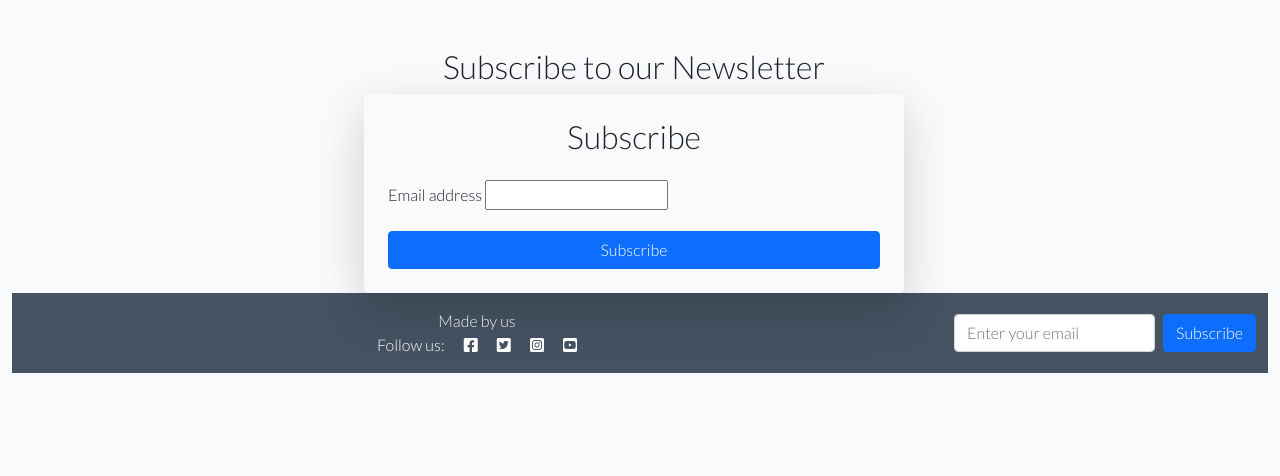
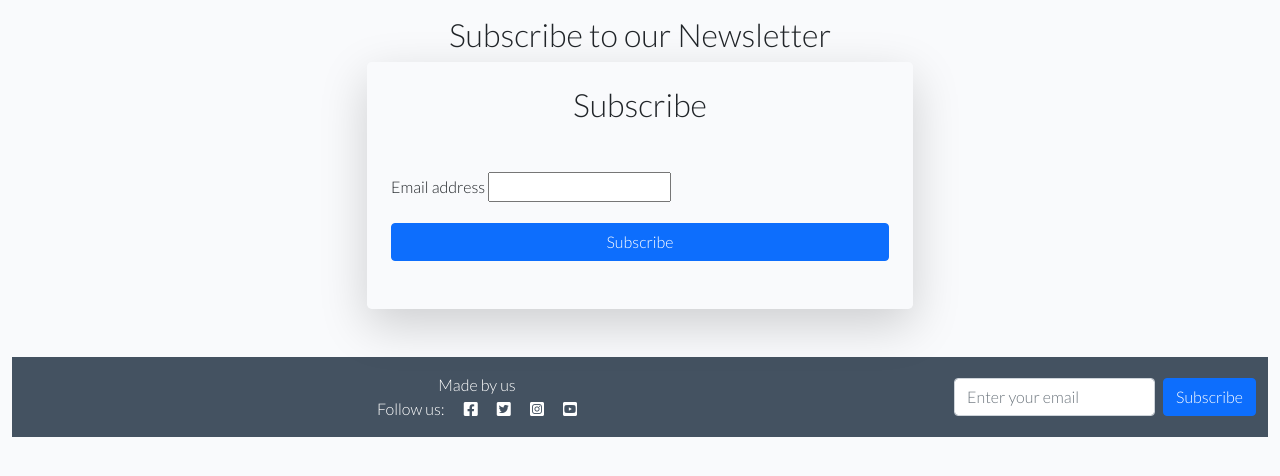
Before and after one commit to Friday79/my_site, a Django app: page /subscribe/ in a window 1280 px wide. Shown: the part 60-536 px from the top of the page. Run offline with Django 3.2, Linux system fonts and the light colour scheme.

Commit message:
signup ,login and subscribe page adjusted for ui

```diff
--- a/static/css/style.css
+++ b/static/css/style.css
@@ -18,13 +18,14 @@ body {
     font-weight: 300;
 }
 
-.light-bg {
+.dark-bg {
     background-color: #fff;
 }
 
 .dark-bg {
     background-color: #445261;
 }
+
 
 .main-bg {
     background-color: #F9FAFC;
@@ -54,7 +55,7 @@ body {
 }
 
 .masthead {
-    margin-top: 5px;
+    margin-top: 8px;
     margin-bottom: 4px;
     overflow: hidden;
     position: relative;
--- a/templates/account/login.html
+++ b/templates/account/login.html
@@ -25,7 +25,7 @@
         {% if redirect_field_value %}
         <input type="hidden" name="{{ redirect_field_name }}" value="{{ redirect_field_value }}" />
         {% endif %}
-        <button class="btn btn-signup right" type="submit">{% trans "Sign In" %}</button>
+        <button class="btn btn-signup right mb-5" type="submit">{% trans "Sign In" %}</button>
       </form>
     </div>
   </div>
--- a/templates/account/logout.html
+++ b/templates/account/logout.html
@@ -5,7 +5,7 @@
 {% block head_title %}{% trans "Sign Out" %}{% endblock %}
 
 {% block content %}
-<div class="container">
+<div class="container my-5">
   <div class="row">
     <div class="col-md-8 mt-3 offset-md-2">
       <h3>{% trans "Sign Out" %}</h3>
@@ -21,7 +21,7 @@
         {% if redirect_field_value %}
         <input type="hidden" name="{{ redirect_field_name }}" value="{{ redirect_field_value }}" />
         {% endif %}
-        <button class="btn btn-signup right" type="submit">{% trans 'Sign Out' %}</button>
+        <button class="btn btn-signup right mb-5" type="submit">{% trans 'Sign Out' %}</button>
       </form>
     </div>
   </div>
--- a/templates/account/signup.html
+++ b/templates/account/signup.html
@@ -22,7 +22,7 @@
         {% if redirect_field_value %}
         <input type="hidden" name="{{ redirect_field_name }}" value="{{ redirect_field_value }}" />
         {% endif %}
-        <button class="btn btn-signup right" type="submit">{% trans "Sign Up" %} &raquo;</button>
+        <button class="btn btn-signup right mb-3" type="submit">{% trans "Sign Up" %} &raquo;</button>
       </form>
     </div>
   </div>
--- a/templates/post_detail.html
+++ b/templates/post_detail.html
@@ -2,7 +2,7 @@
 {% load crispy_forms_tags %}
 
 {% block content %}
-<div class="masthead">
+<div class="masthead my-5">
   <div class="container">
     <div class="row g-0">
       <div class="col-md-6 masthead-text">
--- a/templates/subscribe.html
+++ b/templates/subscribe.html
@@ -1,13 +1,13 @@
 {% extends "base.html" %}
 
 {% block content %}
-<div class="container mt-5">
-  <div class="row justify-content-center me-0">
+<div class="container mt-3">
+  <div class="row justify-content-center">
     <h2 class="text-center">Subscribe to our Newsletter</h2>
     <div class="col-md-6">
-      <div class="card shadow-lg border-0 rounded-3">
-        <div class="card-body p-4">
-          <h2 class="card-title text-center mb-4">Subscribe</h2>
+      <div class="card shadow-lg border-0 rounded-3 mb-5">
+        <div class="card-body mb-4 p-4">
+          <h2 class="card-title text-center mb-5">Subscribe</h2>
           <form method="POST" class="needs-validation" novalidate>
             {% csrf_token %}
             <div class="mb-3">
```
Also changed, not shown: templates/post_form.html (line endings or trailing spaces).
